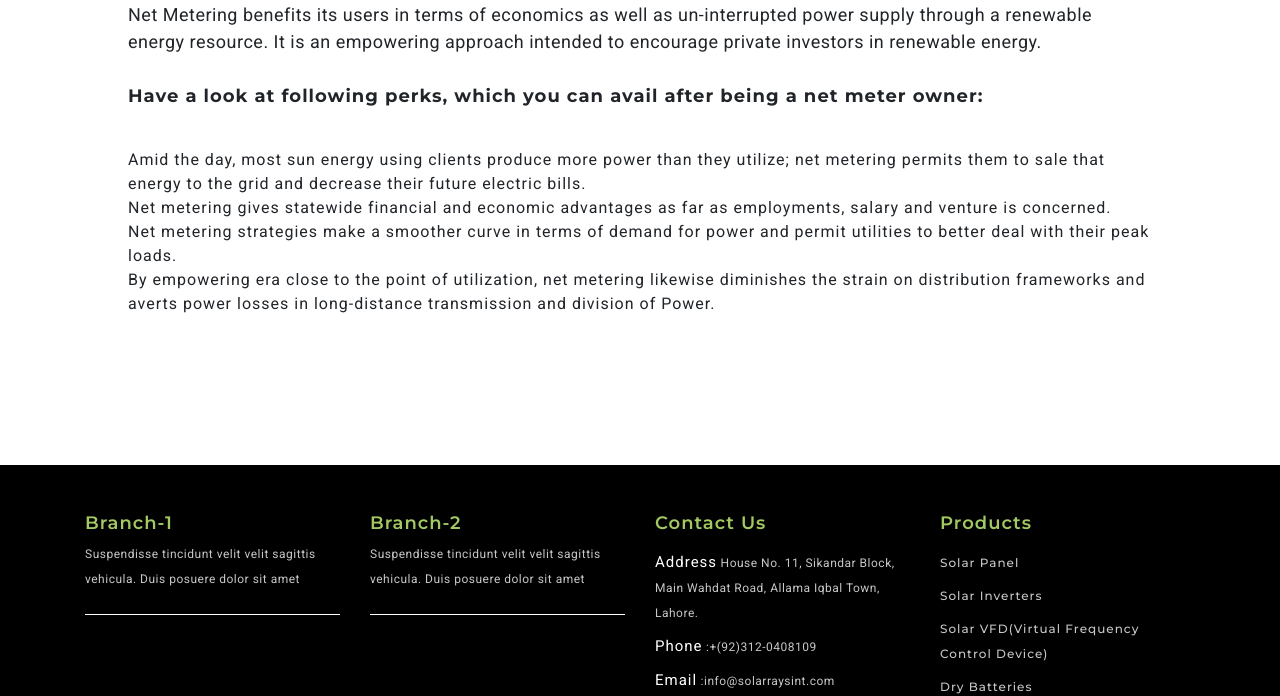
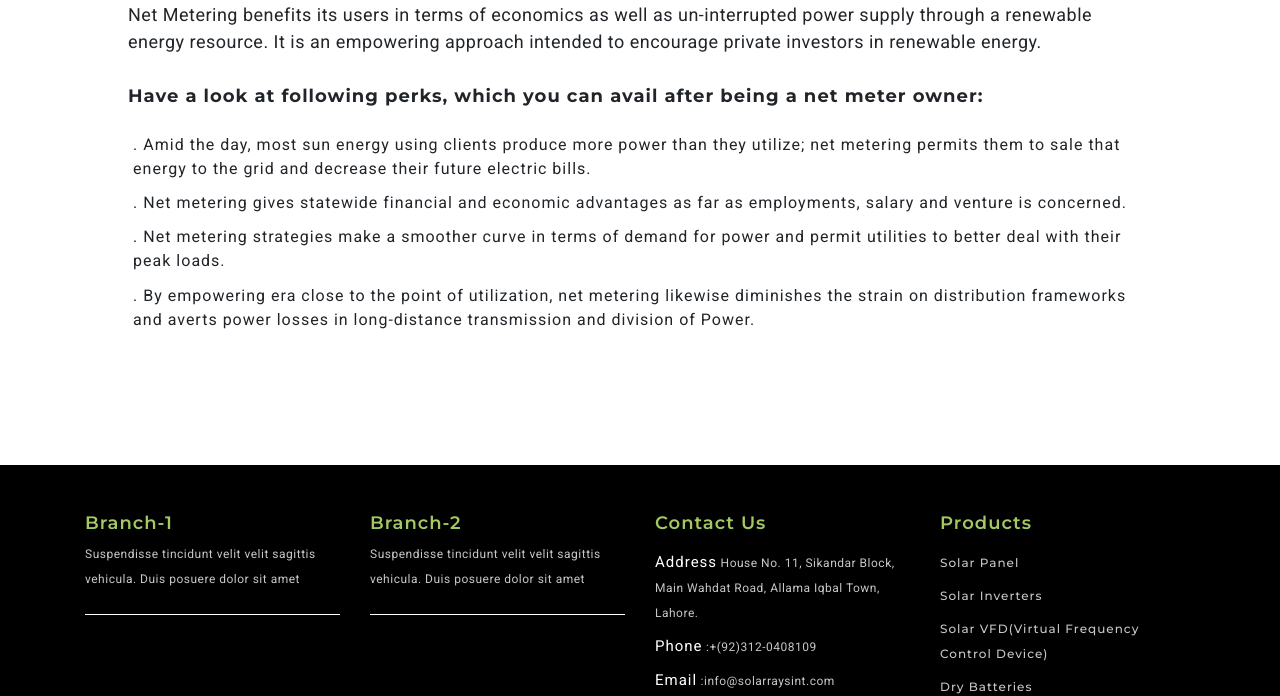
Before and after one commit to mohsinrazaq/SolarRaysInt, a plain HTML site: page net-metering.html in a window 1280 px wide. Shown: the part 1345-2041 px from the top of the page. Drawn offline with Linux system fonts and the light colour scheme.

Commit message:
completed net-metering page

```diff
--- a/css/net-metering.css
+++ b/css/net-metering.css
@@ -25,3 +25,13 @@ h3 {
 .net-metering h1 {
     text-align: center;
 }
+
+.net-metering-perks li {
+    padding: .5%;
+}
+
+@media(max-width:420px) {
+    .net-metering h1 {
+        margin-top: 25%;
+    }
+}
--- a/net-metering.html
+++ b/net-metering.html
@@ -116,15 +116,13 @@
         <br> Net Metering benefits its users in terms of economics as well as un-interrupted power supply through a renewable energy resource. It is an empowering approach intended to encourage private investors in renewable energy.
     </p>
     <h3>Have a look at following perks, which you can avail after being a net meter owner:</h3>
-    <p>
-        <ul>
-            <li>Amid the day, most sun energy using clients produce more power than they utilize; net metering permits them to sale that energy to the grid and decrease their future electric bills.</li>
-            <li>Net metering gives statewide financial and economic advantages as far as employments, salary and venture is concerned.</li>
-            <li>Net metering strategies make a smoother curve in terms of demand for power and permit utilities to better deal with their peak loads.</li>
-            <li>By empowering era close to the point of utilization, net metering likewise diminishes the strain on distribution frameworks and averts power losses in long-distance transmission and division of Power.
-            </li>
-        </ul>
-    </p>
+    <ul class="net-metering-perks">
+        <li>. Amid the day, most sun energy using clients produce more power than they utilize; net metering permits them to sale that energy to the grid and decrease their future electric bills.</li>
+        <li>. Net metering gives statewide financial and economic advantages as far as employments, salary and venture is concerned.</li>
+        <li>. Net metering strategies make a smoother curve in terms of demand for power and permit utilities to better deal with their peak loads.</li>
+        <li>. By empowering era close to the point of utilization, net metering likewise diminishes the strain on distribution frameworks and averts power losses in long-distance transmission and division of Power.
+        </li>
+    </ul>
 </section>
 
 
```
